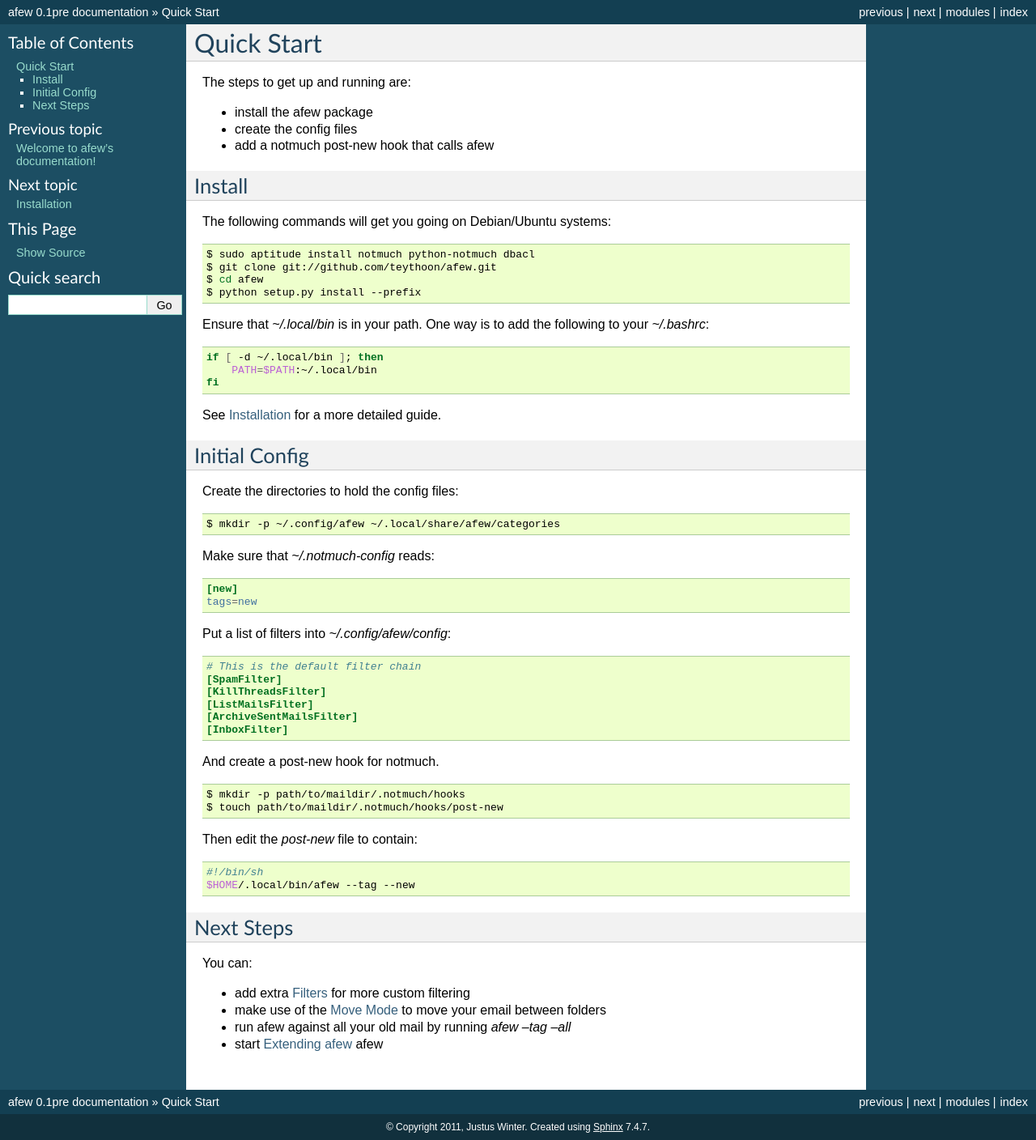
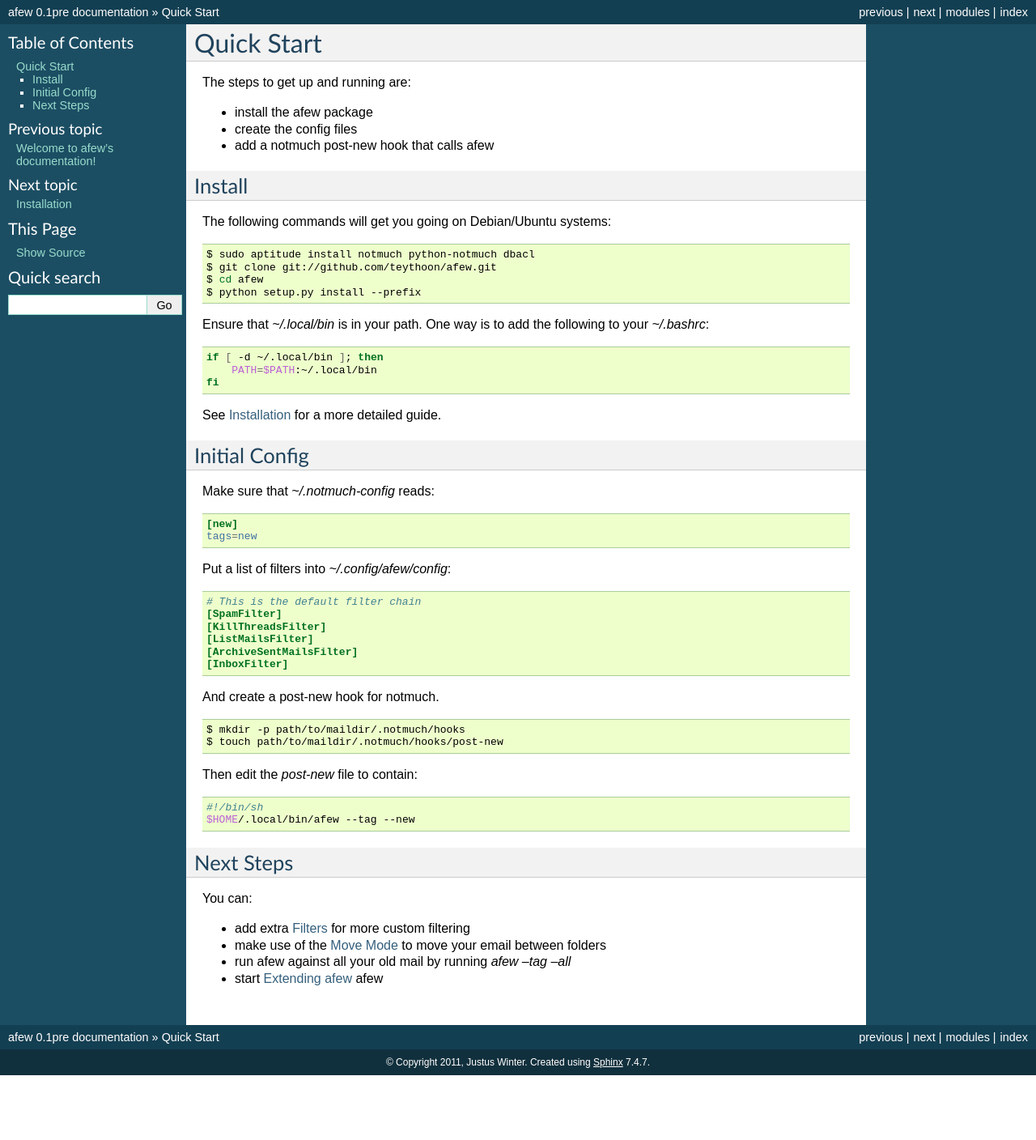
Before and after one commit to afewmail/afew, a Sphinx documentation site: the page built from docs/source/quickstart.rst, in a window 1280 px wide. Shown: the whole page at 81% size. Built offline with Sphinx 7.4.7, drawn with Linux system fonts in a browser that asks for light colours; after the commit the page ends 1328 px from its top, so only the background shows below that.

Commit message:
docs/source/quickstart: remove remains of classification system

```diff
--- a/docs/source/quickstart.rst
+++ b/docs/source/quickstart.rst
@@ -32,12 +32,6 @@
 
 Initial Config
 --------------
-
-Create the directories to hold the config files:
-
-.. code-block:: sh
-
-    $ mkdir -p ~/.config/afew ~/.local/share/afew/categories
 
 Make sure that `~/.notmuch-config` reads:
 
```
